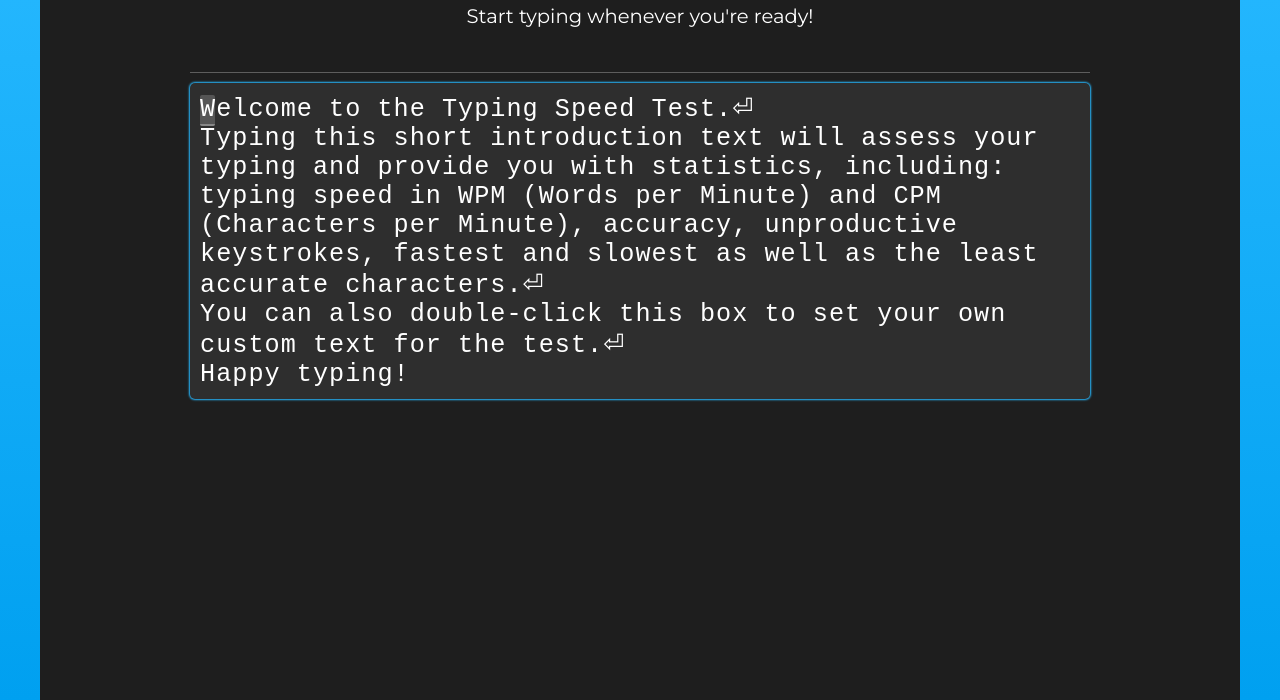
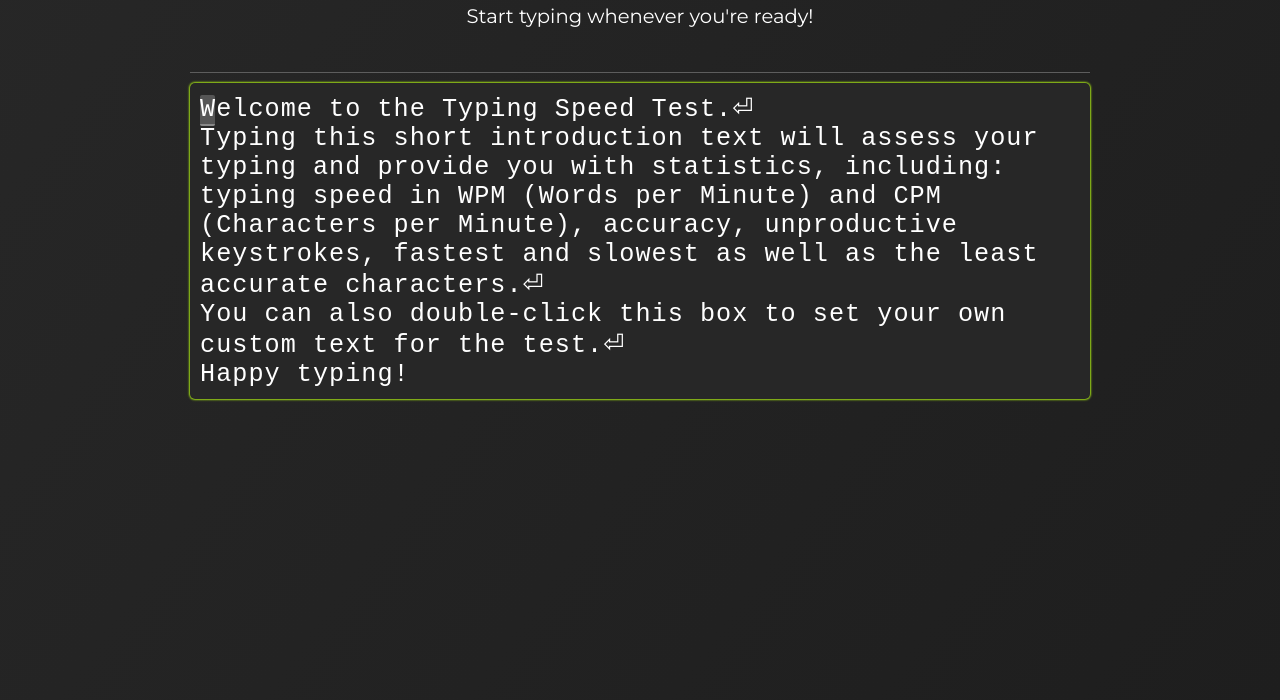
Before and after one commit to nemanjapesic/typing-speed-test, a website: page src/index.html in a window 1280 px wide. Shown: the part 100-800 px from the top of the page. Drawn offline with Linux system fonts and the light colour scheme.

Commit message:
small style changes

```diff
--- a/src/scss/_variables.scss
+++ b/src/scss/_variables.scss
@@ -1,6 +1,6 @@
-$primaryColorLight: rgb(40, 185, 255);
-$primaryColorDark: rgb(0, 160, 240);
-$bgColor: #2e2e2e;
+$primaryColorLight: #a0db15;
+$primaryColorDark: #77aa00;
+$bgColor: #272727;
 $bgColorLight: #eee;
 $bgColorDark: #1e1e1e;
 $textColor: #fff;
--- a/src/scss/style.scss
+++ b/src/scss/style.scss
@@ -19,9 +19,7 @@ body {
   margin: 0;
   padding: 0;
   color: $textColor;
-  background: $bgColor;
-  background: linear-gradient(180deg, $primaryColorLight, $primaryColorDark)
-    fixed;
+  background: linear-gradient(125deg, $bgColor, $bgColorDark);
 }
 
 // MAIN
@@ -35,7 +33,6 @@ main {
   min-height: 100vh;
   margin: 0 auto;
   padding: 10px;
-  background: $bgColorDark;
 
   .title {
     width: 100%;
@@ -75,7 +72,7 @@ main {
       .progress-inner {
         width: 0%;
         height: 4px;
-        background: #28b9ff;
+        background: $primaryColorLight;
         border-radius: 2px;
       }
     }
@@ -149,6 +146,7 @@ main {
     border-radius: 5px;
     background: transparent;
     color: $textColor;
+    outline: none;
     cursor: pointer;
 
     &:hover {
```
Also changed, not shown: src/css/style.css.
